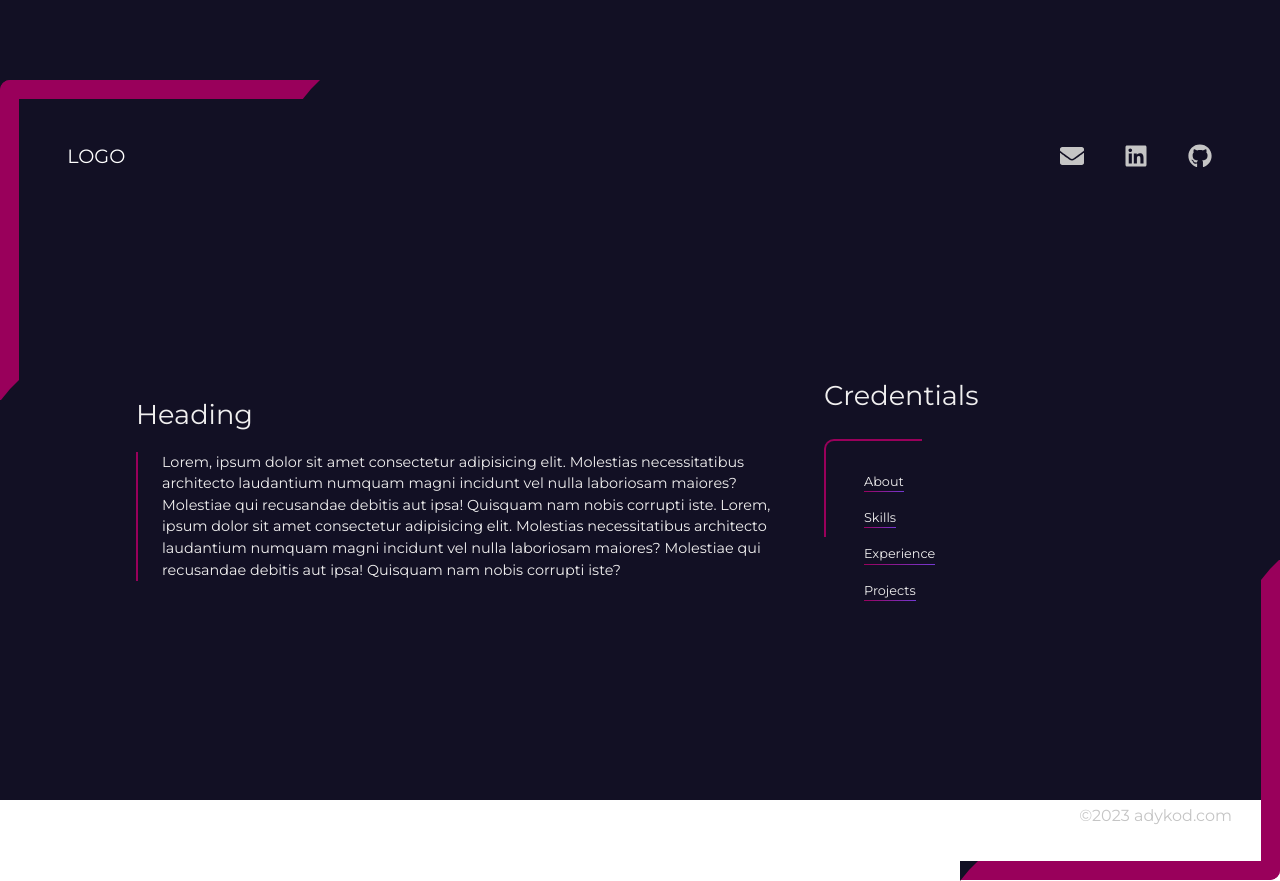
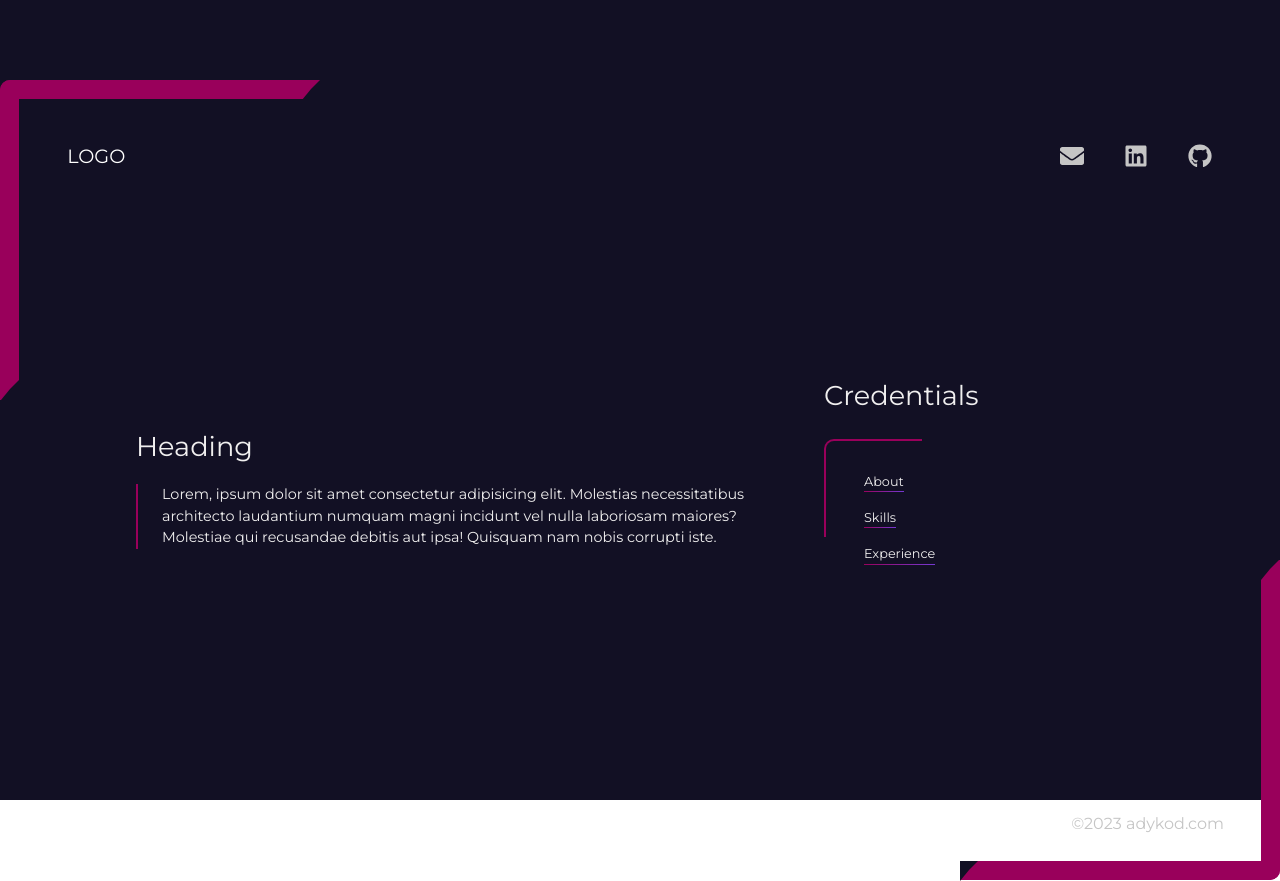
Before and after one commit to adnan725/portfolio, a React (Vite) app: page / in a window 1280 px wide. Built offline with nearby package versions, Linux system fonts and the light colour scheme.

Commit message:
implemented active link functionality

```diff
--- a/src/components/Content/Content.module.scss
+++ b/src/components/Content/Content.module.scss
@@ -21,8 +21,17 @@
       border-left: 2px solid $color-secondary;
       padding-left: 1.5rem;
 
-      p {
+      .paragraph {
         font-size: 0.9rem;
+        transition: all 500ms ease-in-out;
+
+        .active {
+          opacity: 1;
+        }
+
+        .inActive {
+          opacity: 0;
+        }
       }
     }
   }
--- a/src/components/Content/index.tsx
+++ b/src/components/Content/index.tsx
@@ -1,24 +1,47 @@
 import styles from "./Content.module.scss";
+import React, { useState } from "react";
 
 type Props = {};
 
 const Content = (props: Props) => {
+  const [activeLink, setActiveLink] = useState("about");
+
+  const linkHandler = (link: string) => {
+    setActiveLink(link);
+  };
+
   return (
     <div className={styles.container}>
       <div className={styles.descriptionWrapper}>
         <div>
           <p className={styles.heading}>Heading</p>
           <div className={styles.content}>
-            <p>
-              Lorem, ipsum dolor sit amet consectetur adipisicing elit.
-              Molestias necessitatibus architecto laudantium numquam magni
-              incidunt vel nulla laboriosam maiores? Molestiae qui recusandae
-              debitis aut ipsa! Quisquam nam nobis corrupti iste. Lorem, ipsum
-              dolor sit amet consectetur adipisicing elit. Molestias
-              necessitatibus architecto laudantium numquam magni incidunt vel
-              nulla laboriosam maiores? Molestiae qui recusandae debitis aut
-              ipsa! Quisquam nam nobis corrupti iste?
-            </p>
+            {activeLink === "about" && (
+              <p className={styles.paragraph}>
+                Lorem, ipsum dolor sit amet consectetur adipisicing elit.
+                Molestias necessitatibus architecto laudantium numquam magni
+                incidunt vel nulla laboriosam maiores? Molestiae qui recusandae
+                debitis aut ipsa! Quisquam nam nobis corrupti iste.
+              </p>
+            )}
+            {activeLink === "skills" && (
+              <p className={styles.paragraph}>
+                Lorem, ipsum dolor sit amet consectetur adipisicing elit.
+                Molestias necessitatibus architecto laudantium numquam magni
+                incidunt vel nulla laboriosam maiore
+              </p>
+            )}
+            {activeLink === "experience" && (
+              <p className={styles.paragraph}>
+                Lorem, ipsum dolor sit amet consectetur adipisicing elit.
+                Molestias necessitatibus architecto laudantium numquam magni
+                incidunt vel nulla laboriosam maiores? Molestiae qui recusandae
+                debitis aut ipsa! Quisquam nam nobis corrupti iste. us
+                architecto laudantium numquam magni incidunt vel nulla
+                laboriosam maiores? Molestiae qui recusandae debitis aut ipsa!
+                Quisquam nam nobis corrupti iste.
+              </p>
+            )}
           </div>
         </div>
       </div>
@@ -26,28 +49,25 @@ const Content = (props: Props) => {
         <p className={styles.projectsHeading}>Credentials</p>
         <div className={styles.links}>
           <p
+            onClick={() => linkHandler("about")}
             className={`${styles.link} ${styles.borderGredient}
             ${styles.borderColor}`}
           >
             About
           </p>
           <p
+            onClick={() => linkHandler("skills")}
             className={`${styles.link} ${styles.borderGredient}
             ${styles.borderColor}`}
           >
             Skills
           </p>
           <p
+            onClick={() => linkHandler("experience")}
             className={`${styles.link} ${styles.borderGredient}
             ${styles.borderColor}`}
           >
             Experience
-          </p>
-          <p
-            className={`${styles.link} ${styles.borderGredient}
-            ${styles.borderColor}`}
-          >
-            Projects
           </p>
         </div>
       </div>
--- a/src/components/Footer/Footer.module.scss
+++ b/src/components/Footer/Footer.module.scss
@@ -3,7 +3,7 @@
 .container {
   width: 100%;
   height: 12%;
-  padding: 1rem 3rem 1rem 1rem;
+  padding: 1rem 3.5rem 0 1rem;
   @include flex(row, center, flex-end);
 
   .footer {
```
